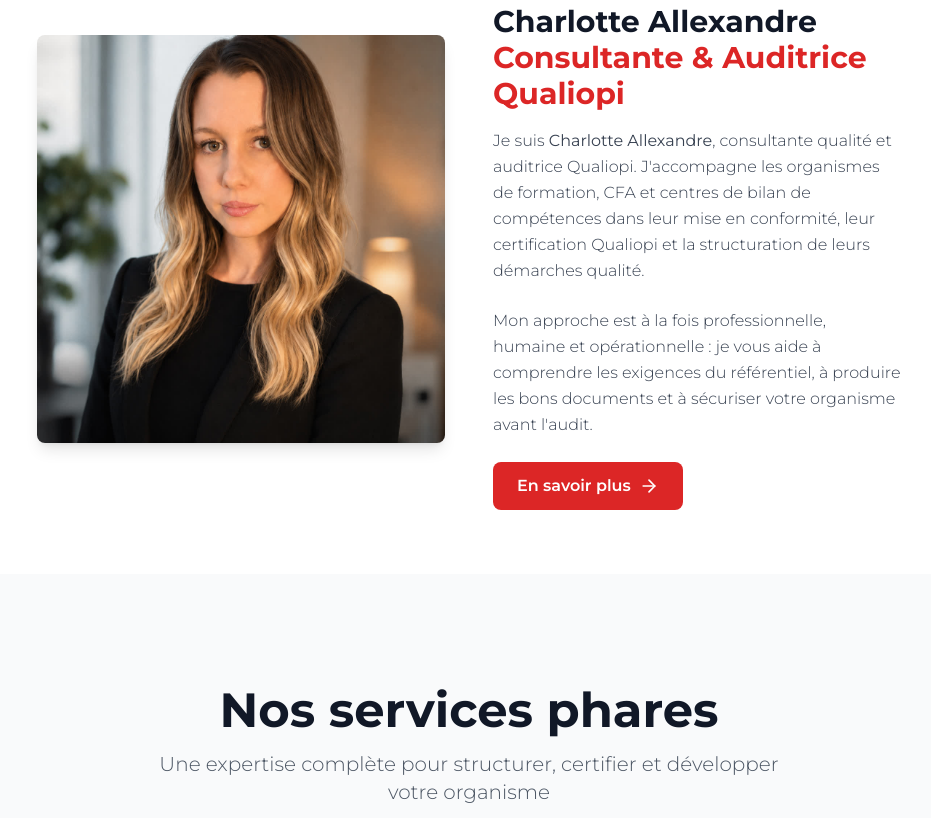
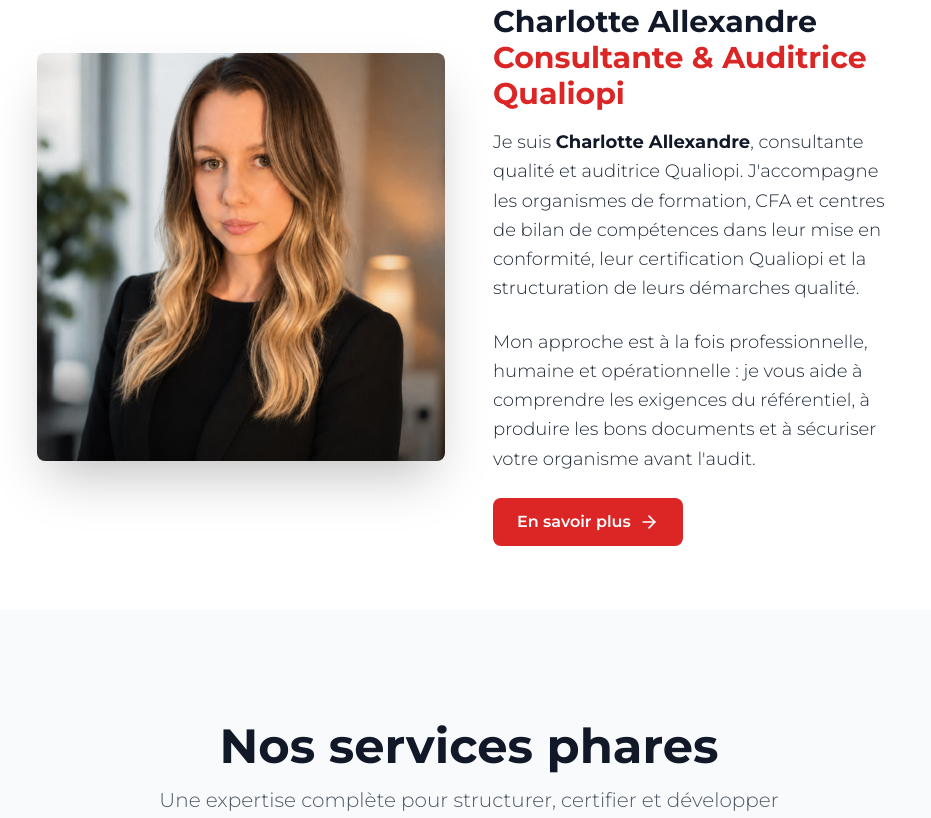
Before and after one commit to charlotteallex23/eden-qualite-conseil, a React (Vite) app: page / in a window 1280 px wide. Shown: the part 960-1778 px from the top of the page, without its empty margins (171-1102 px from the left). Built offline with nearby package versions, Linux system fonts and the light colour scheme.

Commit message:
fix: Improve Charlotte section readability on homepage - enhanced shadow, larger text, darker colors, stronger bold

```diff
--- a/src/pages/Accueil.tsx
+++ b/src/pages/Accueil.tsx
@@ -113,7 +113,7 @@
           <div className="grid md:grid-cols-2 gap-12 items-center">
             {/* Image */}
             <div className="order-2 md:order-1">
-              <div className="rounded-lg overflow-hidden shadow-lg">
+              <div className="rounded-lg overflow-hidden shadow-2xl">
                 <img
                   src={charlotteImg}
                   alt="Charlotte Allexandre - Consultante Qualité"
@@ -129,11 +129,11 @@
                 Charlotte Allexandre<br />
                 <span className="text-red-600">Consultante & Auditrice Qualiopi</span>
               </h2>
-              <p className="text-gray-700 leading-relaxed mb-6">
-                Je suis <strong>Charlotte Allexandre</strong>, consultante qualité et auditrice Qualiopi.
+              <p className="text-lg text-gray-800 leading-relaxed mb-6">
+                Je suis <strong className="text-gray-900 font-bold">Charlotte Allexandre</strong>, consultante qualité et auditrice Qualiopi.
                 J'accompagne les organismes de formation, CFA et centres de bilan de compétences dans leur mise en conformité, leur certification Qualiopi et la structuration de leurs démarches qualité.
               </p>
-              <p className="text-gray-700 leading-relaxed mb-6">
+              <p className="text-lg text-gray-800 leading-relaxed mb-6">
                 Mon approche est à la fois professionnelle, humaine et opérationnelle : je vous aide à comprendre les exigences du référentiel, à produire les bons documents et à sécuriser votre organisme avant l'audit.
               </p>
               <Link
```
